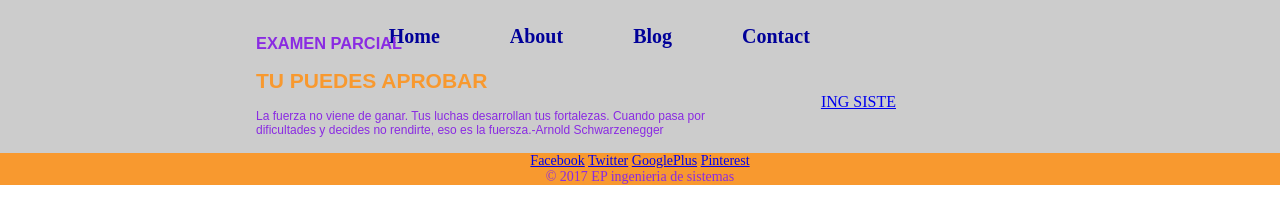
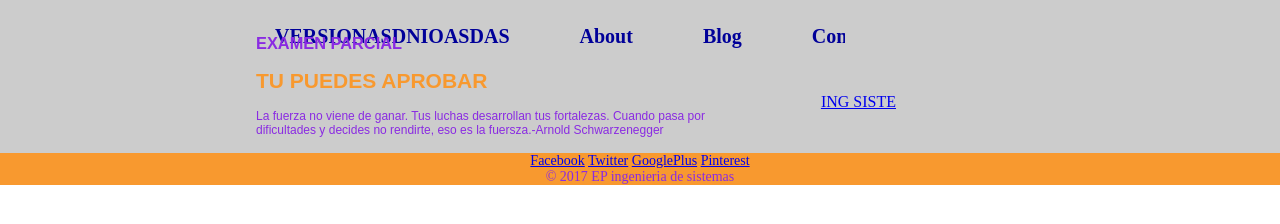
Before and after one commit to rivagt/ExamenParcial01, a plain HTML site: page public_html/index.html in a window 1280 px wide. Shown: the top 224 px of the page. Drawn offline with Linux system fonts and the light colour scheme.

Commit message:
Rivaldo push

```diff
--- a/public_html/index.html
+++ b/public_html/index.html
@@ -18,7 +18,7 @@ and open the template in the editor.
                 <nav>
                     <a href="index.html" class="logo"><img src="imagenes/logo01.png" alt=""/></a>
                     <ul id="navigation">
-                        <li class="selected"><a href="index.html">Home</a></li>
+                        <li class="selected"><a href="index.html">VERSIONASDNIOASDAS</a></li>
                         <li class="menu"><a href="vista/about.html">About</a></li>
                         <li class="menu"><a href="vista/blog.html">Blog</a></li>
                         <li class="menu"><a href="vista/contact.html">Contact</a></li>
```
Also changed, not shown: 1 other file.
